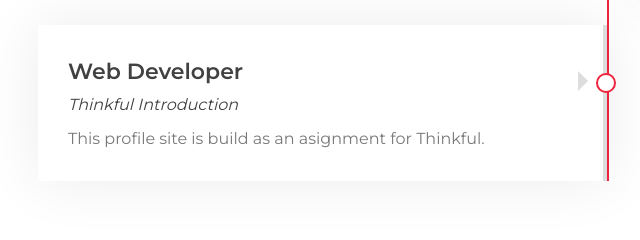
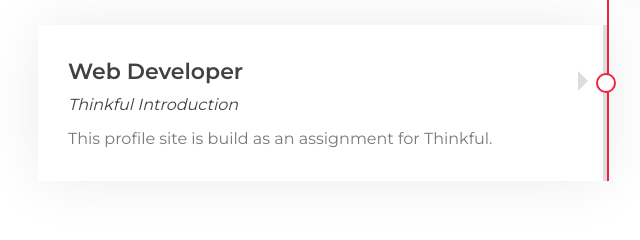
Before and after one commit to mrsuber/Thinkfull_02, a plain HTML site: page index.html in a window 1280 px wide. Shown: the part 2980-3220 px from the top of the page, 32-672 px from the left. Drawn offline with Linux system fonts and the light colour scheme.

Commit message:
spelling errors

```diff
--- a/index.html
+++ b/index.html
@@ -176,7 +176,7 @@
                             <h2>Web Developer</h2>
                             <h4>Thinkful Introduction</h4>
                             <p>
-                                This profile site is build as an asignment for Thinkful.
+                                This profile site is build as an assignment for Thinkful.
                             </p>
                         </div>
                     </div>
```
